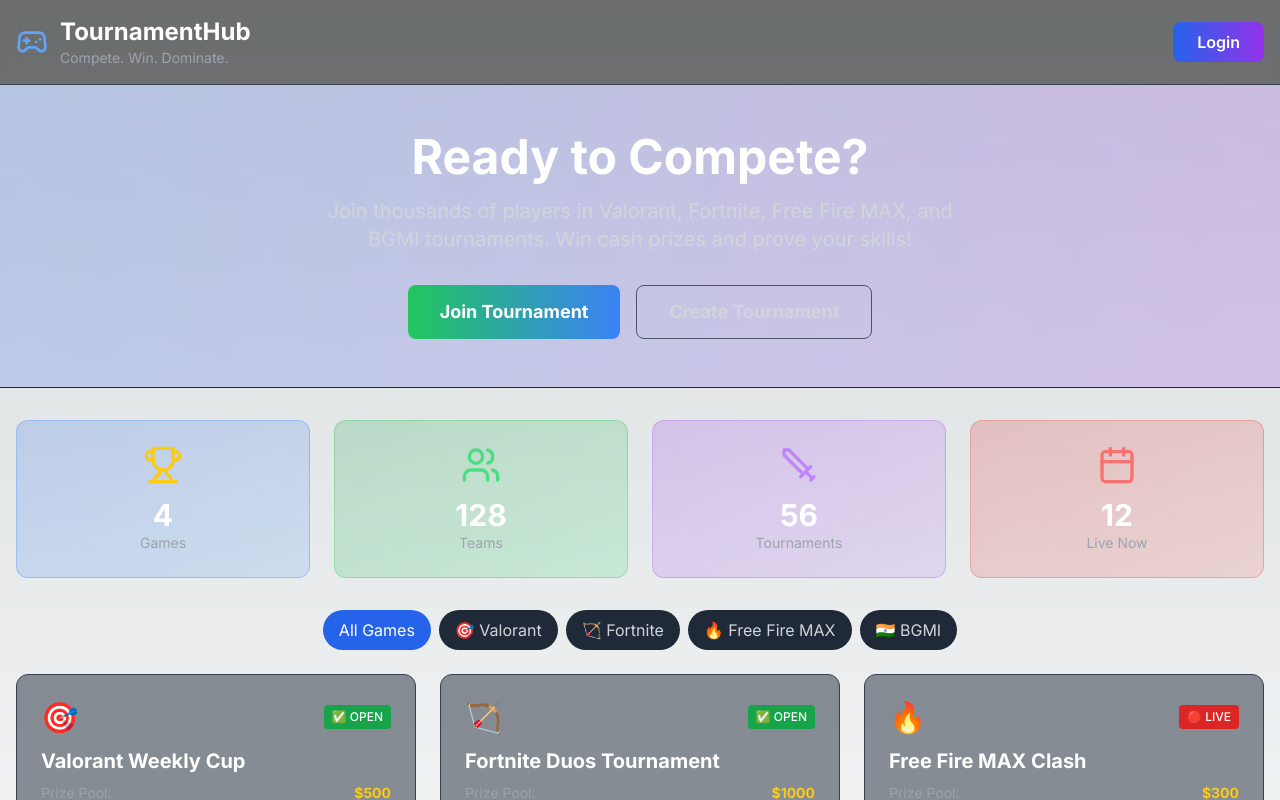
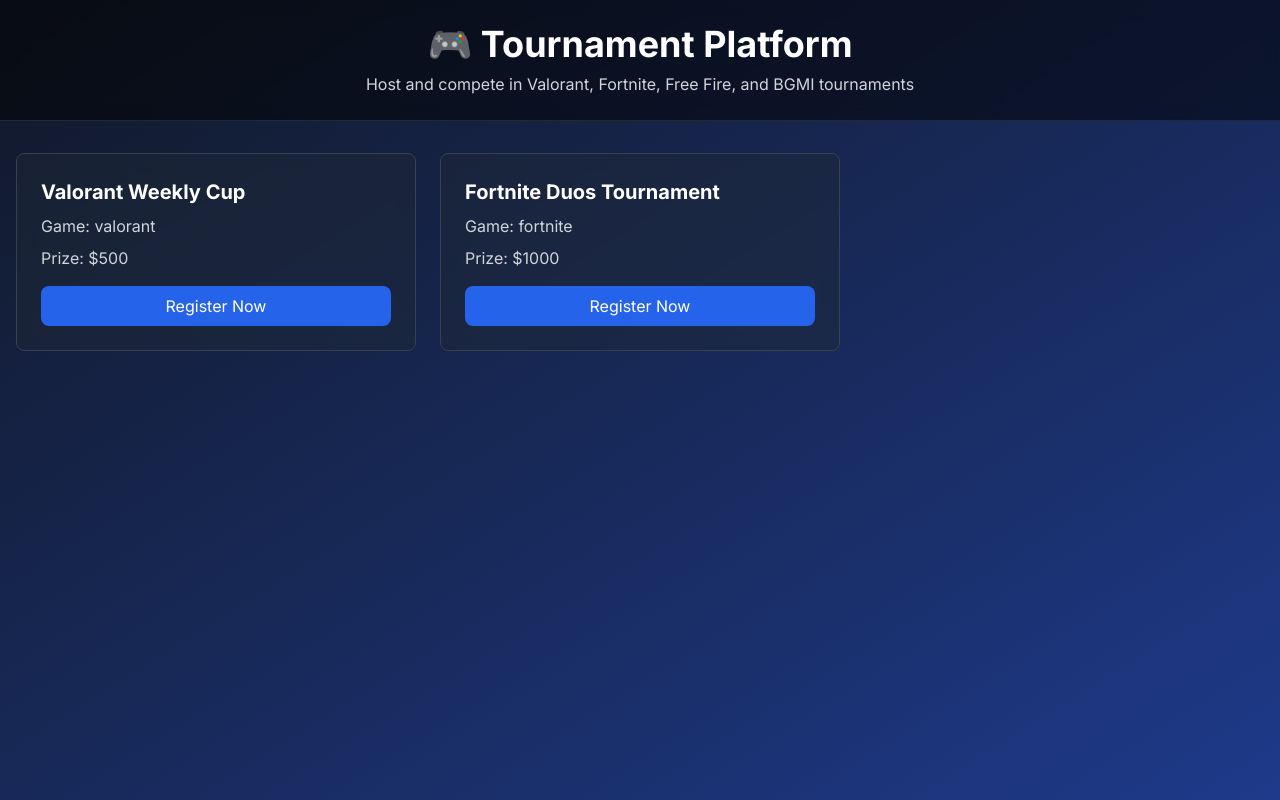
Before and after one commit to jatin1808-web/Tournament-platform, a Next.js app: page / in a window 1280 px wide. Shown: the top 800 px of the page. Built offline with nearby package versions, Linux system fonts and the light colour scheme; no server answers.

Commit message:
Update page.tsx

```diff
--- a/app/page.tsx
+++ b/app/page.tsx
@@ -1,32 +1,11 @@
 'use client'
 
-import { useState, useEffect } from 'react'
-import { Sword, Trophy, Users, Calendar, Gamepad2, User } from 'lucide-react'
-import { auth } from '@/lib/firebase'
-import { onAuthStateChanged, signOut } from 'firebase/auth'
-import AuthForm from '@/components/AuthForm'
+import { useState } from 'react'
 
 export default function Home() {
   const [activeTab, setActiveTab] = useState('all')
   const [user, setUser] = useState(null)
   const [showAuth, setShowAuth] = useState(false)
-
-  // Authentication state tracking
-  useEffect(() => {
-    const unsubscribe = onAuthStateChanged(auth, (user) => {
-      setUser(user)
-    })
-    return () => unsubscribe()
-  }, [])
-
-  const handleSignOut = async () => {
-    try {
-      await signOut(auth)
-      alert('Signed out successfully!')
-    } catch (error) {
-      alert('Error signing out')
-    }
-  }
 
   const tournaments = [
     {
@@ -48,251 +27,36 @@
       date: '2024-01-20',
       status: 'registration',
       image: '🏹'
-    },
-    {
-      id: 3,
-      name: 'Free Fire MAX Clash',
-      game: 'freefire',
-      teams: 32,
-      prize: '$300',
-      date: '2024-01-18',
-      status: 'live',
-      image: '🔥'
-    },
-    {
-      id: 4,
-      name: 'BGMI Championship',
-      game: 'bgmi',
-      teams: 64,
-      prize: '$2000',
-      date: '2024-01-25',
-      status: 'upcoming',
-      image: '🇮🇳'
-    },
-    {
-      id: 5,
-      name: 'Valorant Ranked Tournament',
-      game: 'valorant',
-      teams: 24,
-      prize: '$750',
-      date: '2024-01-22',
-      status: 'registration',
-      image: '🎯'
-    },
-    {
-      id: 6,
-      name: 'Fortnite Squad Showdown',
-      game: 'fortnite',
-      teams: 48,
-      prize: '$1500',
-      date: '2024-01-28',
-      status: 'upcoming',
-      image: '🏹'
     }
   ]
 
-  const filteredTournaments = activeTab === 'all'
-    ? tournaments
-    : tournaments.filter(t => t.game === activeTab)
-
   return (
-    <>
-      {/* Header */}
-      <header className="bg-black/50 backdrop-blur border-b border-gray-700 sticky top-0 z-50">
-        <div className="container mx-auto px-4 py-4">
-          <div className="flex items-center justify-between">
-            <div className="flex items-center space-x-3">
-              <Gamepad2 className="w-8 h-8 text-blue-400" />
-              <div>
-                <h1 className="text-2xl font-bold text-white">TournamentHub</h1>
-                <p className="text-gray-400 text-sm">Compete. Win. Dominate.</p>
-              </div>
-            </div>
-
-            {/* Authentication Button */}
-            {user ? (
-              <div className="flex items-center space-x-3">
-                <div className="flex items-center space-x-2">
-                  <User className="w-4 h-4 text-green-400" />
-                  <span className="text-white text-sm hidden md:inline">Welcome, {user.email}</span>
-                </div>
-                <button
-                  onClick={handleSignOut}
-                  className="bg-red-600 hover:bg-red-700 text-white px-4 py-2 rounded-lg font-semibold transition-all text-sm"
-                >
-                  Logout
-                </button>
-              </div>
-            ) : (
-              <button
-                onClick={() => setShowAuth(true)}
-                className="bg-gradient-to-r from-blue-600 to-purple-600 hover:from-blue-700 hover:to-purple-700 text-white px-6 py-2 rounded-lg font-semibold transition-all"
-              >
-                Login
-              </button>
-            )}
-          </div>
+    <div className="min-h-screen bg-gradient-to-br from-gray-900 to-blue-900">
+      <header className="bg-black/50 backdrop-blur border-b border-gray-800">
+        <div className="container mx-auto px-4 py-6">
+          <h1 className="text-4xl font-bold text-white text-center">
+            🎮 Tournament Platform
+          </h1>
+          <p className="text-gray-300 text-center mt-2">
+            Host and compete in Valorant, Fortnite, Free Fire, and BGMI tournaments
+          </p>
         </div>
       </header>
 
-      {/* Hero Section */}
-      <section className="relative bg-gradient-to-r from-blue-600/20 to-purple-600/20 border-b border-gray-800">
-        <div className="container mx-auto px-4 py-12 text-center">
-          <h2 className="text-5xl font-bold text-white mb-4">
-            Ready to Compete?
-          </h2>
-          <p className="text-xl text-gray-300 mb-8 max-w-2xl mx-auto">
-            Join thousands of players in Valorant, Fortnite, Free Fire MAX, and BGMI tournaments.
-            Win cash prizes and prove your skills!
-          </p>
-          <div className="flex flex-wrap justify-center gap-4">
-            <button className="bg-gradient-to-r from-green-500 to-blue-500 hover:from-green-600 hover:to-blue-600 text-white px-8 py-3 rounded-lg font-bold text-lg transition-all">
-              Join Tournament
-            </button>
-            <button className="border border-gray-600 hover:border-gray-400 text-gray-300 hover:text-white px-8 py-3 rounded-lg font-bold text-lg transition-all">
-              Create Tournament
-            </button>
-          </div>
-        </div>
-      </section>
-
-      {/* Stats */}
-      <section className="container mx-auto px-4 py-8">
-        <div className="grid grid-cols-2 md:grid-cols-4 gap-6 mb-8">
-          <div className="bg-gradient-to-br from-blue-600/20 to-blue-400/20 p-6 rounded-xl border border-blue-500/30">
-            <Trophy className="w-10 h-10 text-yellow-400 mx-auto mb-3" />
-            <div className="text-3xl font-bold text-white text-center">4</div>
-            <div className="text-gray-400 text-center text-sm">Games</div>
-          </div>
-          <div className="bg-gradient-to-br from-green-600/20 to-green-400/20 p-6 rounded-xl border border-green-500/30">
-            <Users className="w-10 h-10 text-green-400 mx-auto mb-3" />
-            <div className="text-3xl font-bold text-white text-center">128</div>
-            <div className="text-gray-400 text-center text-sm">Teams</div>
-          </div>
-          <div className="bg-gradient-to-br from-purple-600/20 to-purple-400/20 p-6 rounded-xl border border-purple-500/30">
-            <Sword className="w-10 h-10 text-purple-400 mx-auto mb-3" />
-            <div className="text-3xl font-bold text-white text-center">56</div>
-            <div className="text-gray-400 text-center text-sm">Tournaments</div>
-          </div>
-          <div className="bg-gradient-to-br from-red-600/20 to-red-400/20 p-6 rounded-xl border border-red-500/30">
-            <Calendar className="w-10 h-10 text-red-400 mx-auto mb-3" />
-            <div className="text-3xl font-bold text-white text-center">12</div>
-            <div className="text-gray-400 text-center text-sm">Live Now</div>
-          </div>
-        </div>
-
-        {/* Game Filters */}
-        <div className="flex flex-wrap gap-2 mb-6 justify-center">
-          <button
-            onClick={() => setActiveTab('all')}
-            className={`px-4 py-2 rounded-full transition-all ${
-              activeTab === 'all'
-                ? 'bg-blue-600 text-white'
-                : 'bg-gray-800 text-gray-300 hover:bg-gray-700'
-            }`}
-          >
-            All Games
-          </button>
-          <button
-            onClick={() => setActiveTab('valorant')}
-            className={`px-4 py-2 rounded-full transition-all ${
-              activeTab === 'valorant'
-                ? 'bg-red-600 text-white'
-                : 'bg-gray-800 text-gray-300 hover:bg-gray-700'
-            }`}
-          >
-            🎯 Valorant
-          </button>
-          <button
-            onClick={() => setActiveTab('fortnite')}
-            className={`px-4 py-2 rounded-full transition-all ${
-              activeTab === 'fortnite'
-                ? 'bg-purple-600 text-white'
-                : 'bg-gray-800 text-gray-300 hover:bg-gray-700'
-            }`}
-          >
-            🏹 Fortnite
-          </button>
-          <button
-            onClick={() => setActiveTab('freefire')}
-            className={`px-4 py-2 rounded-full transition-all ${
-              activeTab === 'freefire'
-                ? 'bg-orange-600 text-white'
-                : 'bg-gray-800 text-gray-300 hover:bg-gray-700'
-            }`}
-          >
-            🔥 Free Fire MAX
-          </button>
-          <button
-            onClick={() => setActiveTab('bgmi')}
-            className={`px-4 py-2 rounded-full transition-all ${
-              activeTab === 'bgmi'
-                ? 'bg-green-600 text-white'
-                : 'bg-gray-800 text-gray-300 hover:bg-gray-700'
-            }`}
-          >
-            🇮🇳 BGMI
-          </button>
-        </div>
-
-        {/* Tournaments Grid */}
+      <main className="container mx-auto px-4 py-8">
         <div className="grid grid-cols-1 md:grid-cols-2 lg:grid-cols-3 gap-6">
-          {filteredTournaments.map(tournament => (
-            <div key={tournament.id} className="bg-gray-800/50 backdrop-blur rounded-xl p-6 border border-gray-700 hover:border-blue-500/50 transition-all group">
-              <div className="flex items-center justify-between mb-3">
-                <span className="text-3xl">{tournament.image}</span>
-                <span className={`px-2 py-1 rounded text-xs font-medium ${
-                  tournament.status === 'live' ? 'bg-red-600 text-white' :
-                  tournament.status === 'registration' ? 'bg-green-600 text-white' :
-                  'bg-yellow-600 text-white'
-                }`}>
-                  {tournament.status === 'live' ? '🔴 LIVE' :
-                   tournament.status === 'registration' ? '✅ OPEN' : '⏰ SOON'}
-                </span>
-              </div>
-
-              <h3 className="text-xl font-bold text-white mb-2 group-hover:text-blue-300 transition-colors">
-                {tournament.name}
-              </h3>
-
-              <div className="space-y-2 mb-4">
-                <div className="flex justify-between text-sm">
-                  <span className="text-gray-400">Prize Pool:</span>
-                  <span className="text-yellow-400 font-bold">{tournament.prize}</span>
-                </div>
-                <div className="flex justify-between text-sm">
-                  <span className="text-gray-400">Teams:</span>
-                  <span className="text-green-400">{tournament.teams} registered</span>
-                </div>
-                <div className="flex justify-between text-sm">
-                  <span className="text-gray-400">Date:</span>
-                  <span className="text-blue-400">{tournament.date}</span>
-                </div>
-              </div>
-
-              <button className="w-full bg-gradient-to-r from-blue-600 to-purple-600 hover:from-blue-700 hover:to-purple-700 text-white py-3 rounded-lg font-semibold transition-all group-hover:scale-105">
-                {tournament.status === 'live' ? 'Join Now' :
-                 tournament.status === 'registration' ? 'Register Team' : 'Notify Me'}
+          {tournaments.map(tournament => (
+            <div key={tournament.id} className="bg-gray-800/50 backdrop-blur rounded-lg p-6 border border-gray-700">
+              <h3 className="text-xl font-bold text-white mb-2">{tournament.name}</h3>
+              <p className="text-gray-300 mb-2">Game: {tournament.game}</p>
+              <p className="text-gray-300 mb-4">Prize: {tournament.prize}</p>
+              <button className="w-full bg-blue-600 text-white py-2 rounded-lg">
+                Register Now
               </button>
             </div>
           ))}
         </div>
-      </section>
-
-      {/* Auth Modal */}
-      {showAuth && (
-        <div className="fixed inset-0 bg-black/70 backdrop-blur flex items-center justify-center z-50 p-4">
-          <div className="relative w-full max-w-md">
-            <button
-              onClick={() => setShowAuth(false)}
-              className="absolute -top-12 right-0 bg-red-600 text-white rounded-full w-10 h-10 flex items-center justify-center text-lg hover:bg-red-700 transition-all"
-            >
-              ✕
-            </button>
-            <AuthForm />
-          </div>
-        </div>
-      )}
-    </>
+      </main>
+    </div>
   )
 }
```
